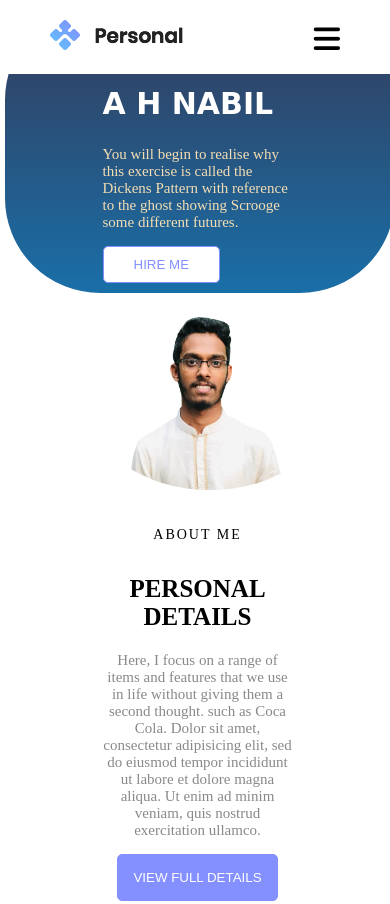
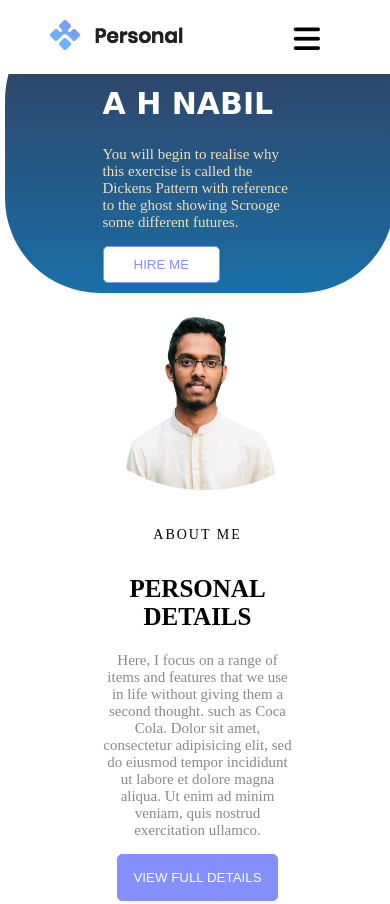
Before and after one commit to nabilthecoder/portfolio1, a plain HTML site: page index.html in a window 390 px wide. Shown: the top 904 px of the page. Drawn offline with Linux system fonts and the light colour scheme.

Commit message:
Add files via upload

```diff
--- a/style.css
+++ b/style.css
@@ -58,7 +58,7 @@ header .nav ul li a:hover{
     font-size: 30px;
     float: right;
     line-height: 80px;
-    margin-right:-100px;
+    margin-right:-80px;
 }
 #check{
     display: none;
@@ -444,7 +444,7 @@ footer .foot .foot1 .p1{
     .section2 .right img{
         width:130%;
         border: none;
-        margin-left: -75px;
+        margin-left: -85px;
     }
 
     .section2 div{
```
